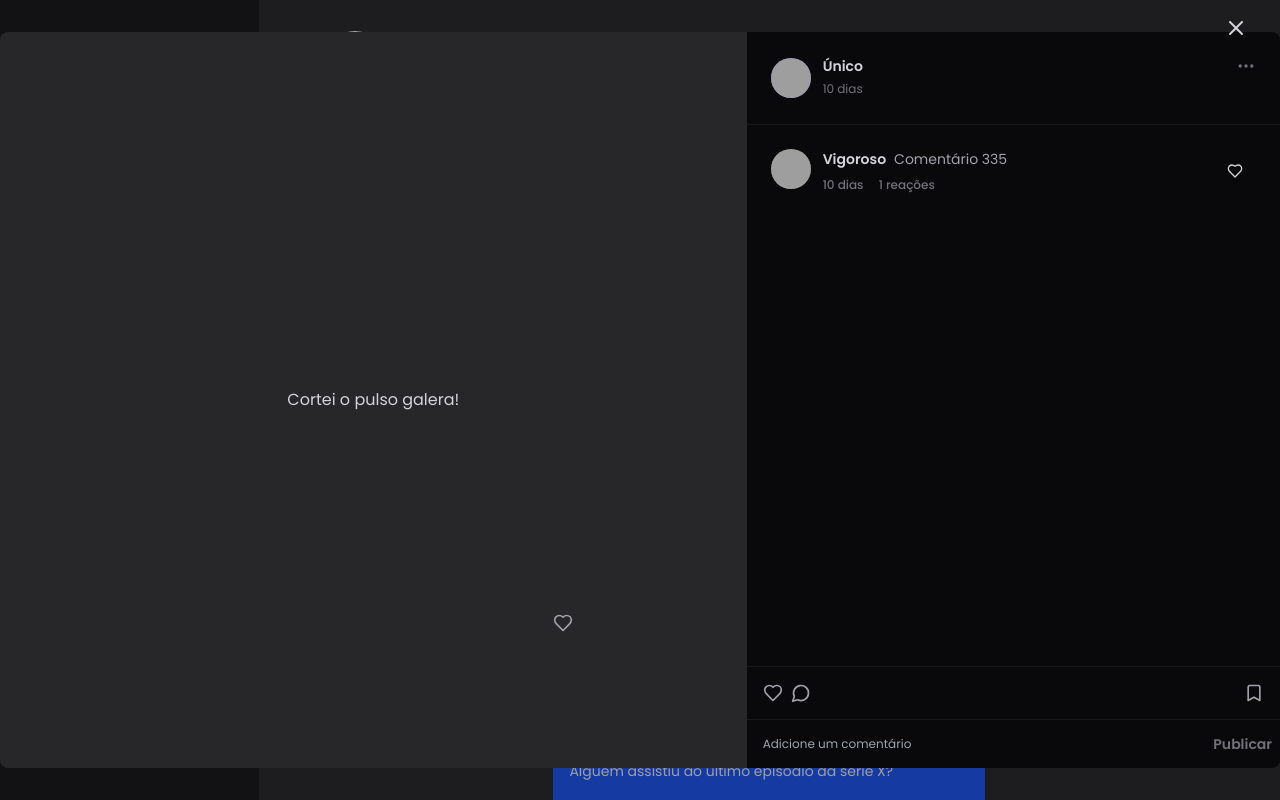
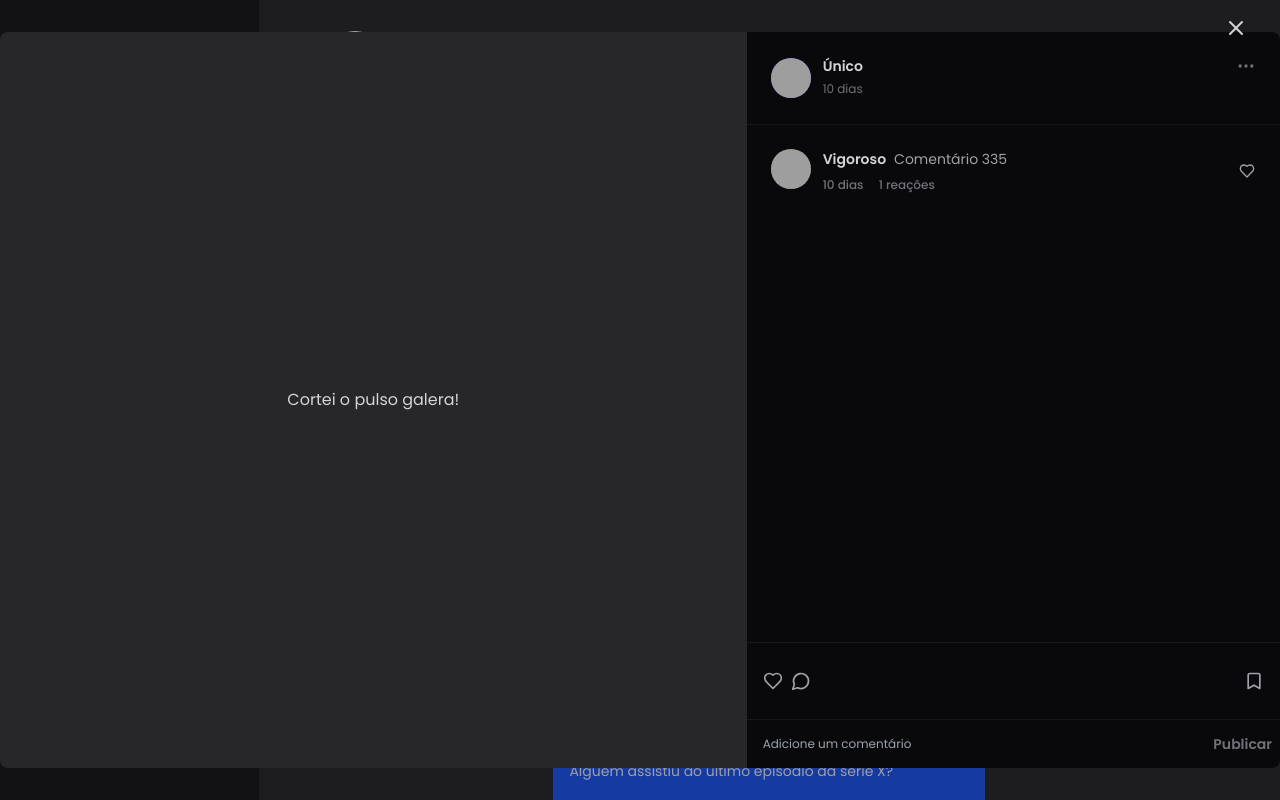
Before and after one commit to natanfoleto/psiu-web, a React (Vite) app: page / in a window 1280 px wide. Both pictures are taken after a click on the icon 591 px from the left and 351 px from the top of the page. Built offline with nearby package versions, Linux system fonts and the light colour scheme; grey boxes are pictures that could not be loaded.

Commit message:
Update 2 19/11/2024

```diff
--- a/src/components/post/comment.tsx
+++ b/src/components/post/comment.tsx
@@ -1,13 +1,13 @@
 import { formatDistanceToNow } from 'date-fns'
 import { ptBR } from 'date-fns/locale'
-import { Heart } from 'lucide-react'
 import { useEffect, useMemo, useRef, useState } from 'react'
 
 import { TAILWIND_COLORS } from '@/constants/tailwind-colors'
 import { getRandomAdjective } from '@/utils/get-random-adjective'
 
 import { Avatar } from '../avatar'
-import type { Reaction } from '.'
+import type { Reaction as ReactionType } from '.'
+import { Reaction } from './reaction'
 
 export interface CommentProps {
   id: string
@@ -15,7 +15,7 @@
   content: string
   commentedAt: string
   updatedAt: string | null
-  reactions: Reaction[]
+  reactions: ReactionType[]
 }
 
 export function Comment({
@@ -101,7 +101,7 @@
         </div>
       </div>
 
-      <Heart className="col-span-1 size-4 text-zinc-300 cursor-pointer transition-opacity hover:opacity-50" />
+      <Reaction position="left" className="size-4 text-zinc-400" />
     </div>
   )
 }
--- a/src/components/post/index.tsx
+++ b/src/components/post/index.tsx
@@ -100,7 +100,7 @@
 
         <div className="flex items-center justify-between">
           <div className="flex items-center gap-2 text-zinc-400">
-            <Reaction />
+            <Reaction className="size-5" />
 
             <MessageCircle
               onClick={handleModalPreview}
--- a/src/components/post/post-preview.tsx
+++ b/src/components/post/post-preview.tsx
@@ -1,12 +1,13 @@
 import { formatDistanceToNow } from 'date-fns'
 import { ptBR } from 'date-fns/locale'
-import { Bookmark, Ellipsis, Heart, MessageCircle, X } from 'lucide-react'
+import { Bookmark, Ellipsis, MessageCircle, X } from 'lucide-react'
 import { type FormEvent, useRef, useState } from 'react'
 
 import { Avatar } from '../avatar'
 import type { PostProps } from '.'
 import { Comment } from './comment'
 import { Options } from './options'
+import { Reaction } from './reaction'
 
 interface PostPreviewProps {
   post: PostProps
@@ -43,7 +44,7 @@
     open && (
       <div
         onClick={setOpen}
-        className="absolute inset-0 flex justify-center bg-black/25 py-8"
+        className="absolute inset-0 z-10 flex justify-center bg-black/25 py-8"
       >
         <X
           onClick={setOpen}
@@ -87,7 +88,7 @@
             </div>
 
             <div
-              className="overflow-y-scroll space-y-8 flex-1 border-b-[1px] border-zinc-900 p-6"
+              className="overflow-y-scroll overflow-x-hidden space-y-8 flex-1 border-b-[1px] border-zinc-900 p-6"
               style={{ maxHeight: 'calc(100vh - 258px)' }}
             >
               {post.comments.map((comment) => (
@@ -105,7 +106,8 @@
 
             <div className="flex items-center justify-between border-b-[1px] border-zinc-900 p-4">
               <div className="flex items-center gap-2 text-zinc-400">
-                <Heart className="size-5 cursor-pointer transition-opacity hover:opacity-50" />
+                <Reaction className="size-5" />
+
                 <MessageCircle
                   onClick={() => inputRef.current?.focus()}
                   className="size-5 cursor-pointer transition-opacity hover:opacity-50"
--- a/src/components/post/reaction.tsx
+++ b/src/components/post/reaction.tsx
@@ -1,10 +1,25 @@
 import { Heart } from 'lucide-react'
 import { useEffect, useRef, useState } from 'react'
 
-export function Reaction() {
+interface ReactionProps {
+  className?: string
+  position?: 'top' | 'left'
+}
+
+export function Reaction({ className = '', position = 'top' }: ReactionProps) {
   const [open, setOpen] = useState(false)
 
   const timeoutRef = useRef<NodeJS.Timeout | null>(null)
+
+  const positionReaction =
+    position === 'top'
+      ? '-top-10 left-1/2 -translate-x-1/2'
+      : position === 'left'
+        ? '-top-1/2 -left-0 -translate-x-full'
+        : ''
+
+  const paddingReaction =
+    position === 'top' ? 'py-3' : position === 'left' ? 'px-3' : ''
 
   const handleOpen = () => setOpen(true)
   const handleClose = () => setOpen(false)
@@ -41,25 +56,25 @@
     <div
       onMouseMove={handleMouseMove}
       onMouseLeave={handleMouseLeave}
-      className="relative py-3"
+      className={`relative ${paddingReaction}`}
     >
-      <Heart className="size-5 cursor-pointer transition-opacity hover:opacity-50" />
+      <Heart
+        className={`cursor-pointer transition-opacity hover:opacity-50 ${className}`}
+      />
 
       {open && (
         <div
-          className="
+          className={`
             absolute
-          -top-10
-          left-1/2
-          -translate-x-1/2
+            ${positionReaction}
             flex
             items-center
             gap-2
             rounded-md
             p-2
             bg-zinc-700
-          animate-slide-up
-        "
+
+          `}
         >
           <button onClick={handleClose} className="hover:scale-[132.5%]">
             ❤️
```
Lines whose indentation alone changed are shown as unchanged.
